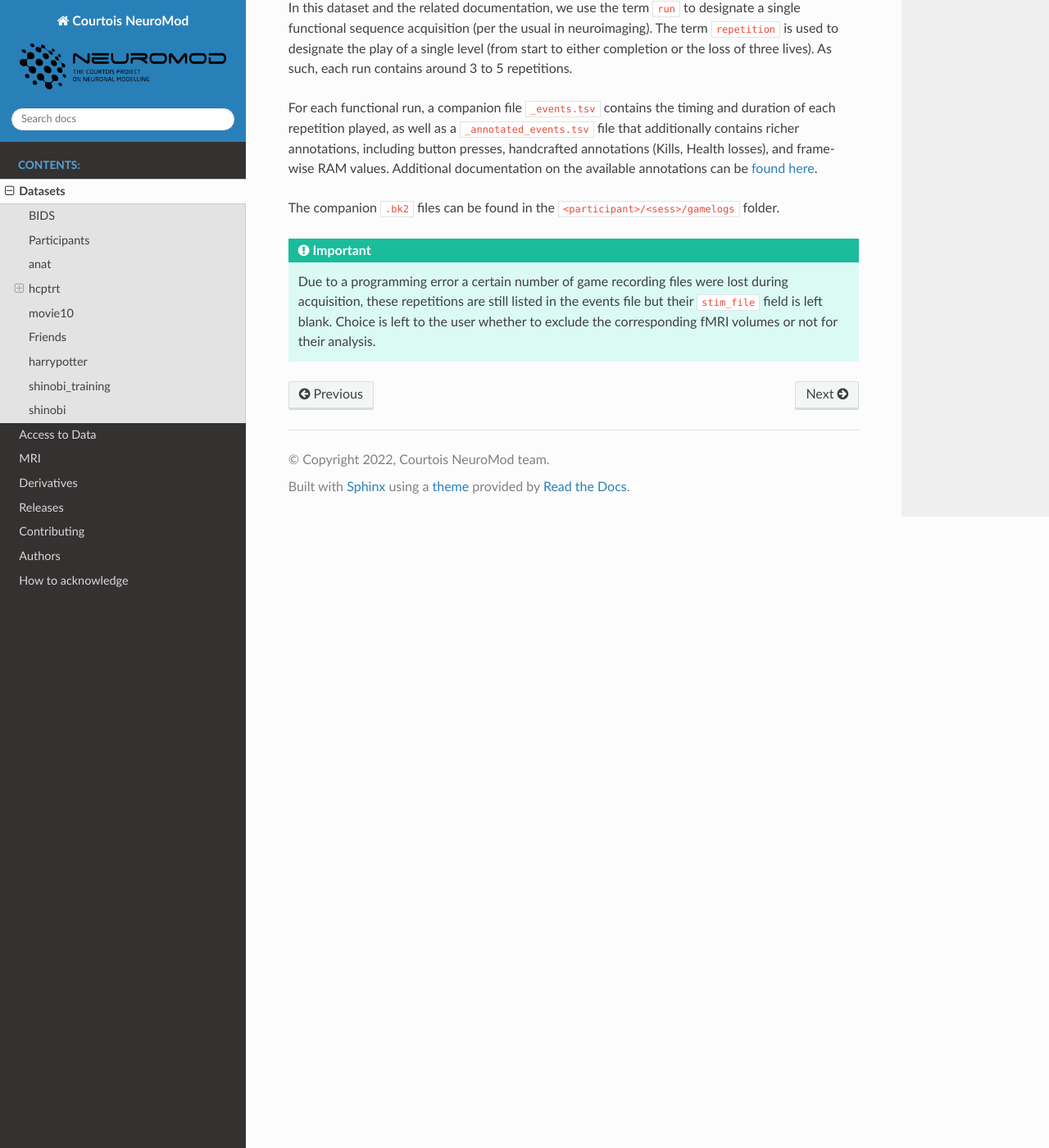
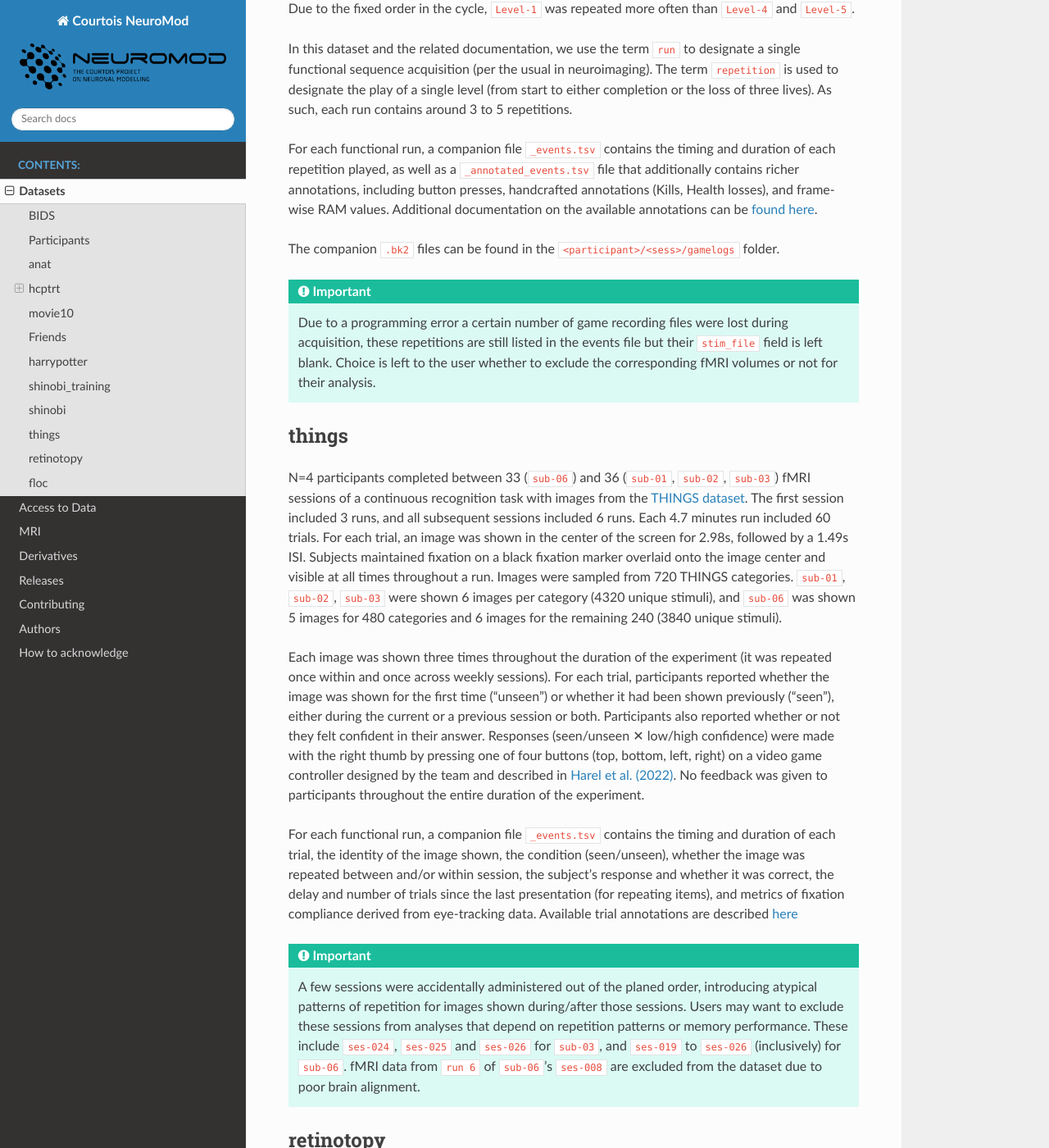
Before and after one commit to courtois-neuromod/cneuromod_docs, a Sphinx documentation site: the page built from source/DATASETS.md, in a window 1280 px wide and 1400 px high, scrolled down 7041 px. Shown: the whole window at 82% size. Built offline with Sphinx 7.4.7 and the Read the Docs theme 2.0.0, drawn with Linux system fonts in a browser that asks for light colours; some of the changed text lies outside the part shown.

Commit message:
added THINGS, floc and retino to DATASETS doc

```diff
--- a/source/DATASETS.md
+++ b/source/DATASETS.md
@@ -17,7 +17,7 @@
 
 ## anat
 
-The anatomical dataset includes longitudinal anatomical images of the brain and upper spinal cord at an approximate rate of 4 sessions a year. The primary intended use of this dataset is to monitor the structural stability of the brain of participants for the duration of the study. Many quantitative measures of brain structure can also be derived and included in analyses, such as gray matter morphometry, tractography or measures of myelination.
+The anatomical dataset includes longitudinal anatomical images of the brain and upper spinal cord at an approximate rate of 4 sessions a year. The primary intended use of this dataset is to monitor the structural stability of the brain of participants for the duration of the study. Many quantitative measures of brain structure can also be derived and included in analyses, such as gray matter morphometry, tractography or measures of myelination. Cortical flat maps cut with TkSurfer 6.0.0 are provided with the freesurfer derivatives for visualization.
 
 The MRI sequences are described in more detailed in [](Brain_anatomical_sequences) and [](Spinal_cord_anatomical_sequences), including pdfs of the Siemens exam cards.
 
@@ -87,7 +87,7 @@
 This dataset contains functional data acquired while showing participants episodes of the Friends TV show in English. It includes seasons 1-6 for all subjects, except `sub-04` who only completed seasons 1-4 (and a few segments of season 5). Each episode is cut in two segments (a/b) to allow more flexible scanning and give participants opportunities for breaks. There is a small overlap between the segments to allow participants to catch up with the storyline. The task BIDS entity identifies the season, episode and segments (a/b) as such `task-s<eason>e<pisode>[ab]`.
 
 :::{important}
-A mistake happened when ripping the first season, causing `s01e01` and `s01e06` to be swapped in name and order of presentation. Files were renamed afterward to match external data such as annotations. However the order of presentation remains, slightly disrupting the storyline presented to the participant.
+A mistake happened when the pilot episode (`s01e01`) was accidentally skipped at the beginning of the first season. It was shown to participants after they had watched episodes `s01e02` to `s01e06`, causing a slight disruption in the storyline. In the latest release, files have been renamed to match the episodes' intended order (rather than the order in which they were administered) and to be consistent with external data such as annotation corpora.
 :::
 
 
@@ -122,3 +122,29 @@
 :::{important}
 Due to a programming error a certain number of game recording files were lost during acquisition, these repetitions are still listed in the events file but their `stim_file` field is left blank. Choice is left to the user whether to exclude the corresponding fMRI volumes or not for their analysis.
 :::
+
+## things
+
+N=4 participants completed between 33 (`sub-06`) and 36 (`sub-01`, `sub-02`, `sub-03`) fMRI sessions of a continuous recognition task with images from the [THINGS dataset](https://things-initiative.org/). The first session included 3 runs, and all subsequent sessions included 6 runs. Each 4.7 minutes run included 60 trials. For each trial, an image was shown in the center of the screen for 2.98s, followed by a 1.49s ISI. Subjects maintained fixation on a black fixation marker overlaid onto the image center and visible at all times throughout a run. Images were sampled from 720 THINGS categories. `sub-01`, `sub-02`, `sub-03` were shown 6 images per category (4320 unique stimuli), and `sub-06` was shown 5 images for 480 categories and 6 images for the remaining 240 (3840 unique stimuli).
+
+Each image was shown three times throughout the duration of the experiment (it was repeated once within and once across weekly sessions). For each trial, participants reported whether the image was shown for the first time (“unseen”) or whether it had been shown previously (“seen”), either during the current or a previous session or both. Participants also reported whether or not they felt confident in their answer. Responses (seen/unseen ✕ low/high confidence) were made with the right thumb by pressing one of four buttons (top, bottom, left, right) on a video game controller designed by the team and described in [Harel et al. (2022)](https://psyarxiv.com/m2x6y/). No feedback was given to participants throughout the entire duration of the experiment.
+
+For each functional run, a companion file `_events.tsv` contains the timing and duration of each trial, the identity of the image shown, the condition (seen/unseen), whether the image was repeated between and/or within session, the subject's response and whether it was correct, the delay and number of trials since the last presentation (for repeating items), and metrics of fixation compliance derived from eye-tracking data. Available trial annotations are described [here](https://github.com/courtois-neuromod/things_memory_results/blob/marie_dev/src/behav_data/events_descriptors_wEyetrack.json)
+
+:::{important}
+A few sessions were accidentally administered out of the planed order, introducing atypical patterns of repetition for images shown during/after those sessions. Users may want to exclude these sessions from analyses that depend on repetition patterns or memory performance. These include `ses-024`, `ses-025` and `ses-026` for `sub-03`, and `ses-019` to `ses-026` (inclusively) for `sub-06`. fMRI data from `run 6` of `sub-06`'s `ses-008` are excluded from the dataset due to poor brain alignment.
+:::
+
+## retinotopy
+
+Three participants (`sub-01`, `sub-02`, `sub-03`) completed multiple sessions (6 for `sub-01` and `sub-02`, 5 for `sub-03`) of a retinotopy task adapted from [Kay et al. (2013)](https://doi.org/10.1152/jn.00105.2013) and implemented in Psychopy. This task was designed to derive population receptive field (pFR) properties at the voxel level and to delineate ROIs from the early visual cortex.
+
+Each session included three 5-minutes functional runs, each of which used a different aperture shape : `ring`, `bar` or `wedge`. A run included eight cycles during which an aperture moved slowly across the stimulated visual field to reveal a portion of visual pattern designed to drive both low-level and high-level visual areas. Patterns were drawn randomly at a rate of 15 fps from the [Human Connectome Project retinotopy stimuli](https://doi.org/10.1167/18.13.23) (downloaded [here](http://kendrickkay.net/analyzePRF)).
+
+The stimulated visual field was a circular area with a diameter corresponding to 10 degrees of visual angle. `ring` runs featured a thick circle aperture that expanded from and contracted toward the screen center. `wedge` runs featured a wedge aperture rotating clockwise and counter-clockwise. `bar` runs featured a wide bar aperture sweeping across the screen in 8 different directions. Participants fixated their gaze on a central dot and pressed a button whenever the dot changed color.
+
+## floc
+
+Three participants (`sub-01`, `sub-02`, `sub-03`) completed six sessions of a functional localizer task designed to identify brain regions responding preferentially to specific stimulus categories. The task was based on a [Psychopy implementation](https://github.com/NBCLab/pyfLoc) of the [Stanford VPN lab's fLoc task](https://doi.org/10.1523/JNEUROSCI.4822-14.2015) using stimuli from the fLoc functional localizer package (downloaded [here](https://github.com/VPNL/fLoc)).
+
+Each session included two functional runs of 3.85 minutes with randomly ordered ~6s blocks of rapidly presented images from one of five categories : `faces`, `places`, `bodies`, `objects` and `characters`. Each block included 12 trials for which an image from the block’s category was displayed centrally for 0.4s, followed by a 0.095-0.1s ISI. Subjects were instructed to fixate on a red dot in the middle of the screen and to press a button whenever the same image appeared twice in a row (the “one-back” task variation). Blocks of baseline condition during which the red fixation dot appeared on a grey background for 5.96s were also intermixed in the block sequence. Each run included 6 blocks from each of the five categories and 6 blocks of baseline. For each session, the first run included images from the house (`places`), body (`body parts`), word (`characters`), adult (`faces`) and car (`objects`) fLoc package sub-categories. The second run included images from the corridor (`places`), limb (`body parts`), word (`characters`), adult (`faces`) and instrument (`objects`) sub-categories.
```
